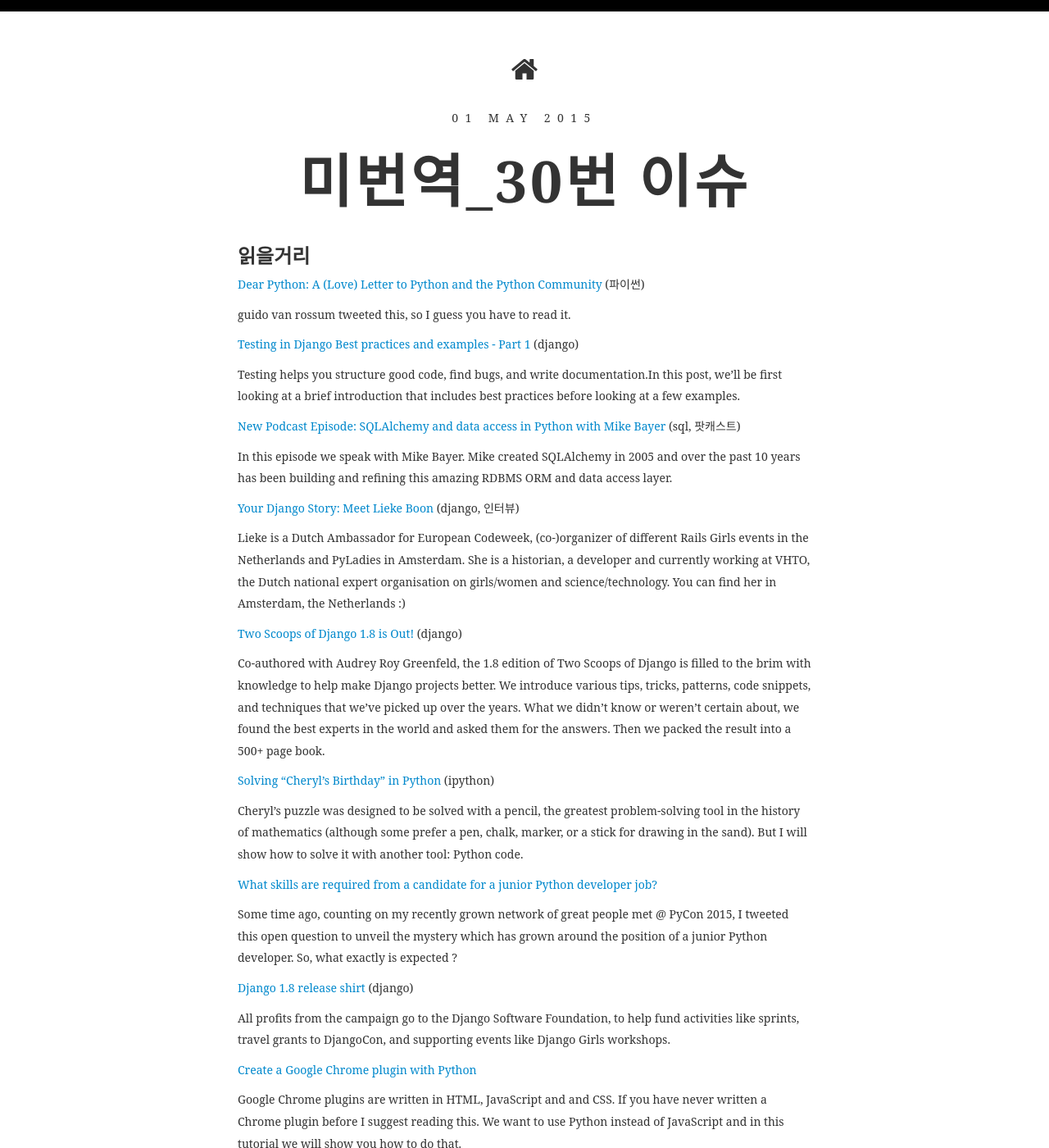
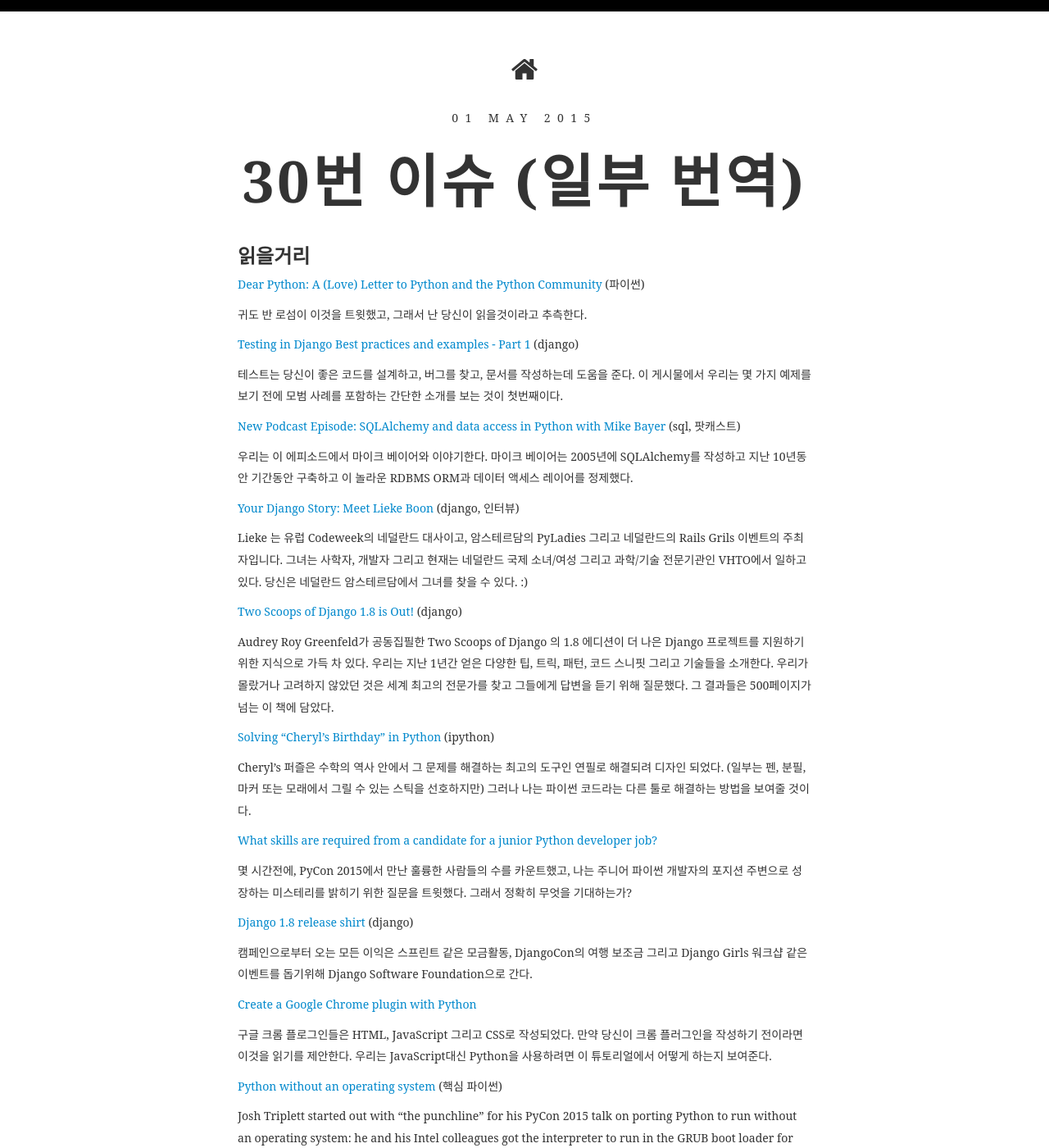
Before and after one commit to weeklypythonkr/weeklypythonkr.github.io, a Jekyll site: the page built from _posts/2015-05-01-Issue-30.md, in a window 1280 px wide and 1400 px high. Shown: the whole window at 82% size. Built offline with Jekyll 4.4.1, drawn with Linux system fonts in a browser that asks for light colours; some web fonts are replaced; some of the changed text lies outside the part shown.

Commit message:
30번 이슈 90% 번역

```diff
--- a/_posts/2015-05-01-Issue-30.md
+++ b/_posts/2015-05-01-Issue-30.md
@@ -1,44 +1,44 @@
 ---
 layout: post_page
-title: 미번역_30번 이슈
+title: 30번 이슈 (일부 번역)
 ---
 
 ###읽을거리
 <a href="http://anna-oz.tumblr.com/post/117173382150/dear-python-a-love-letter-to-python-and-the" target="_blank">Dear Python: A (Love) Letter to Python and the Python Community</a> (파이썬)
 
-guido van rossum tweeted this, so I guess you have to read it.
+귀도 반 로섬이 이것을 트윗했고, 그래서 난 당신이 읽을것이라고 추측한다.
 
 <a href="https://realpython.com/blog/python/testing-in-django-part-1-best-practices-and-examples/" target="_blank">Testing in Django Best practices and examples - Part 1</a> (django)
 
-Testing helps you structure good code, find bugs, and write documentation.In this post, we’ll be first looking at a brief introduction that includes best practices before looking at a few examples.
+테스트는 당신이 좋은 코드를 설계하고, 버그를 찾고, 문서를 작성하는데 도움을 준다. 이 게시물에서 우리는 몇 가지 예제를 보기 전에 모범 사례를 포함하는 간단한 소개를 보는 것이 첫번째이다.
 
 <a href="http://www.talkpythontome.com/episodes/show/5/sqlalchemy-and-data-access-in-python" target="_blank">New Podcast Episode: SQLAlchemy and data access in Python with Mike Bayer</a> (sql, 팟캐스트)
 
-In this episode we speak with Mike Bayer. Mike created SQLAlchemy in 2005 and over the past 10 years has been building and refining this amazing RDBMS ORM and data access layer.
+우리는 이 에피소드에서 마이크 베이어와 이야기한다. 마이크 베이어는 2005년에 SQLAlchemy를 작성하고 지난 10년동안 기간동안 구축하고 이 놀라운 RDBMS ORM과 데이터 액세스 레이어를 정제했다.
 
 <a href="http://blog.djangogirls.org/post/117515207353" target="_blank">Your Django Story: Meet Lieke Boon</a> (django, 인터뷰)
 
-Lieke is a Dutch Ambassador for European Codeweek, (co-)organizer of different Rails Girls events in the Netherlands and PyLadies in Amsterdam. She is a historian, a developer and currently working at VHTO, the Dutch national expert organisation on girls/women and science/technology. You can find her in Amsterdam, the Netherlands :)
+Lieke 는 유럽 Codeweek의 네덜란드 대사이고, 암스테르담의 PyLadies 그리고 네덜란드의 Rails Grils 이벤트의 주최자입니다. 그녀는 사학자, 개발자 그리고 현재는 네덜란드 국제 소녀/여성 그리고 과학/기술 전문기관인 VHTO에서 일하고 있다. 당신은 네덜란드 암스테르담에서 그녀를 찾을 수 있다. :)
 
 <a href="http://pydanny.com/two-scoops-of-django-1-8.html" target="_blank">Two Scoops of Django 1.8 is Out!</a> (django)
 
-Co-authored with Audrey Roy Greenfeld, the 1.8 edition of Two Scoops of Django is filled to the brim with knowledge to help make Django projects better. We introduce various tips, tricks, patterns, code snippets, and techniques that we've picked up over the years. What we didn't know or weren't certain about, we found the best experts in the world and asked them for the answers. Then we packed the result into a 500+ page book.
+Audrey Roy Greenfeld가 공동집필한 Two Scoops of Django 의 1.8 에디션이 더 나은 Django 프로젝트를 지원하기 위한 지식으로 가득 차 있다. 우리는 지난 1년간 얻은 다양한 팁, 트릭, 패턴, 코드 스니핏 그리고 기술들을 소개한다. 우리가 몰랐거나 고려하지 않았던 것은 세계 최고의 전문가를 찾고 그들에게 답변을 듣기 위해 질문했다. 그 결과들은 500페이지가 넘는 이 책에 담았다.
 
 <a href="http://nbviewer.ipython.org/url/norvig.com/ipython/Cheryl.ipynb" target="_blank">Solving "Cheryl's Birthday" in Python</a> (ipython)
 
-Cheryl's puzzle was designed to be solved with a pencil, the greatest problem-solving tool in the history of mathematics (although some prefer a pen, chalk, marker, or a stick for drawing in the sand). But I will show how to solve it with another tool: Python code.
+Cheryl's 퍼즐은 수학의 역사 안에서 그 문제를 해결하는 최고의 도구인 연필로 해결되려 디자인 되었다. (일부는 펜, 분필, 마커 또는 모래에서 그릴 수 있는 스틱을 선호하지만) 그러나 나는 파이썬 코드라는 다른 툴로 해결하는 방법을 보여줄 것이다.
 
 <a href="http://kieczkowska.tumblr.com/post/117227214396/asking-twitter-what-skills-are-required-from-a" target="_blank">What skills are required from a candidate for a junior Python developer job?</a>
 
-Some time ago, counting on my recently grown network of great people met @ PyCon 2015, I tweeted this open question to unveil the mystery which has grown around the position of a junior Python developer. So, what exactly is expected ?
+몇 시간전에, PyCon 2015에서 만난 훌륭한 사람들의 수를 카운트했고, 나는 주니어 파이썬 개발자의 포지션 주변으로 성장하는 미스테리를 밝히기 위한 질문을 트윗했다. 그래서 정확히 무엇을 기대하는가?
 
 <a href="https://www.djangoproject.com/weblog/2015/apr/28/django-18-release-shirt/" target="_blank">Django 1.8 release shirt</a> (django)
 
-All profits from the campaign go to the Django Software Foundation, to help fund activities like sprints, travel grants to DjangoCon, and supporting events like Django Girls workshops.
+캠페인으로부터 오는 모든 이익은 스프린트 같은 모금활동, DjangoCon의 여행 보조금 그리고 Django Girls 워크샵 같은 이벤트를 돕기위해 Django Software Foundation으로 간다.
 
 <a href="https://pythonspot.com/create-a-chrome-plugin-with-python/" target="_blank">Create a Google Chrome plugin with Python</a>
 
-Google Chrome plugins are written in HTML, JavaScript and and CSS.  If you have never written a Chrome plugin before I suggest reading this. We want to use Python instead of JavaScript and in this tutorial we will show you how to do that.
+구글 크롬 플로그인들은 HTML, JavaScript 그리고 CSS로 작성되었다. 만약 당신이 크롬 플러그인을 작성하기 전이라면 이것을 읽기를 제안한다. 우리는 JavaScript대신 Python을 사용하려면 이 튜토리얼에서 어떻게 하는지 보여준다.
 
 <a href="http://lwn.net/SubscriberLink/641244/5d1d6d20aeb0a647/" target="_blank">Python without an operating system</a> (핵심 파이썬)
 
@@ -46,26 +46,26 @@
 
 <a href="http://www.checkio.org/blog/python-android-getting-started/" target="_blank">Python for Android: Getting Started</a> (안드로이드)
 
-The purpose of this article is not just to show that it's possible to write applications for android, but to show that there's already stable and popular tools to write Android games and applications using your favorite language — Python.
+이 기사의 목적은 단순히 안드로이드를 위한 어플리케이션을 작성가능한 것을 보여주기 위함이 아니라, 이미 안정되고, 인기있는 도구들이 당신이 가장 좋아하는 언어 Python을 이용해 안드로이드 게임들과 어플리케이션으로 작성된것을 보여주는 것이다.
 
 <a href="http://sowingseasons.com/blog/introduction-to-whoosh.html" target="_blank">Getting started with Whoosh, an all-Python Search Engine</a>
 
-Whoosh (source)is an embeddable search engine written in pure Python. It boasts many advanced features (faceting, stemming, highlights, compression, etc) for its size, and is perform-able enough to add simple-to-advanced search functionality on smaller projects.
+Whoosh는 순수한 Python으로 작성된 검색 엔진에 내장될 수 있다. Whoosh는 크기에 대한 많은 고급 기능들(faceting, 형태소 분석, 하이라이트, 압축 등)을 자랑하고, 작은 프로젝트들에서 충분히 간단하게 고급 검색 기능을 수행가능하다.
 
 <br />
 
 ###프로젝트
 <a href="https://github.com/lijiejie/GitHack" target="_blank">GitHack</a> - 72 스타, 43 포크
 
-GitHack is a .git folder disclosure exploit. It rebuild source code from .git folder while keep directory structure unchanged.
+GitHack은 .git 폴더의 폭로된 취약점이다. 이것은 폴더의 변경되지 않는 구조를 유지하는 동안 .git 폴더로부터 소스 코드를 재구축한다.
 
 <a href="https://github.com/tweekmonster/moult" target="_blank">moult</a> - 26 스타, 1 포크
 
-Moult is a utility that can assist you in finding packages that may not be in use any more. It was created to help me clean up a project's requirements.txt file after a major overhaul. It's far from perfect, but it's a lot faster than figuring out what's actually needed in a pip freeze print out.
+Moult는 너를 도울 수 있는 더이상 사용하지 않는 패키지를 찾는 유틸리티다. 이것은 나에게 주된 검사후 requirements.txt 파일을 청소하기 위해 만들어졌다. 이것은 완벽과는 거리가 멀지만, pip freeze 프린트 결과물 안에서 어떤게 필요한지 계산하는 것보다 빠르다.
 
 <a href="https://github.com/ybrs/pydisque" target="_blank">pydisque</a> - 15 스타, 0 포크
 
-Client for Disque, an in-memory, distributed job queue.
+Disque를 위한 Client, 메모리 위에서, 분산된 job queue.
 
 <a href="https://github.com/ryansb/disq" target="_blank">disq</a> - 12 스타, 0 포크
 
@@ -73,15 +73,15 @@
 
 <a href="https://github.com/ziman/idris-py" target="_blank">idris-py</a> - 11 스타, 1 포크
 
-Python backend for Idris (generates Python source, not bytecode).
+Idris를 위한 Python backend. (bytecode가 아닌 Python source를 생성한다.)
 
 <a href="https://github.com/mishbahr/djangocms-forms" target="_blank">djangocms-forms</a> - 10 스타, 1 포크
 
-The easiest and most flexible Django CMS Form builder!
+쉽고 가장 유동적인 Django CMS Form 생성기!
 
 <a href="https://github.com/SequomicsResearch/Natural-Language-Processing-with-Python" target="_blank">Natural-Language-Processing-with-Python</a> - 7 스타, 2 포크
 
-Working with Natural Language Processing with Python.
+파이썬 자연어 처리작업.
 
 <a href="https://github.com/vlasovskikh/funcparserlib" target="_blank">funcparserlib</a> - 6 스타, 0 포크
 
```
